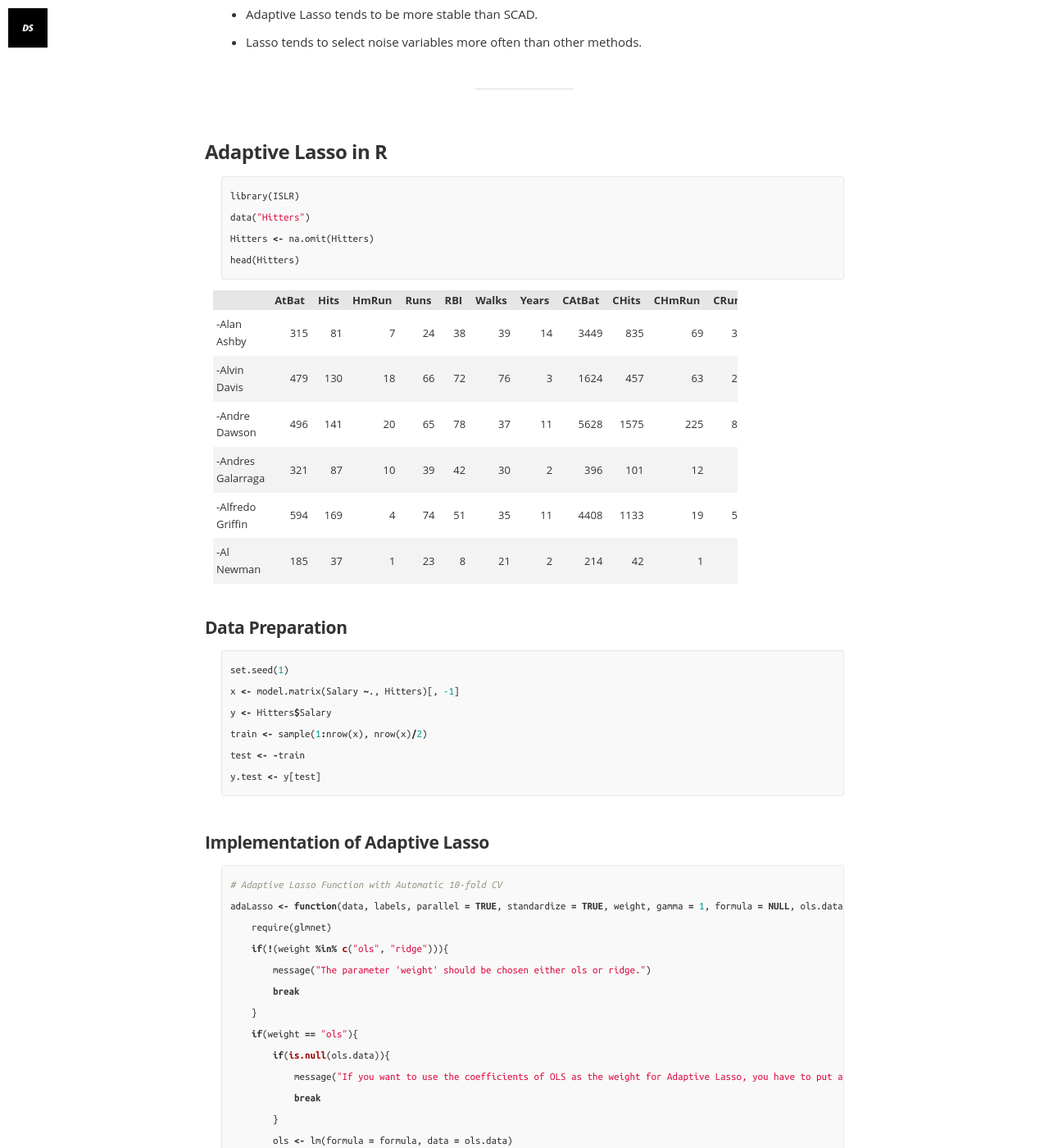
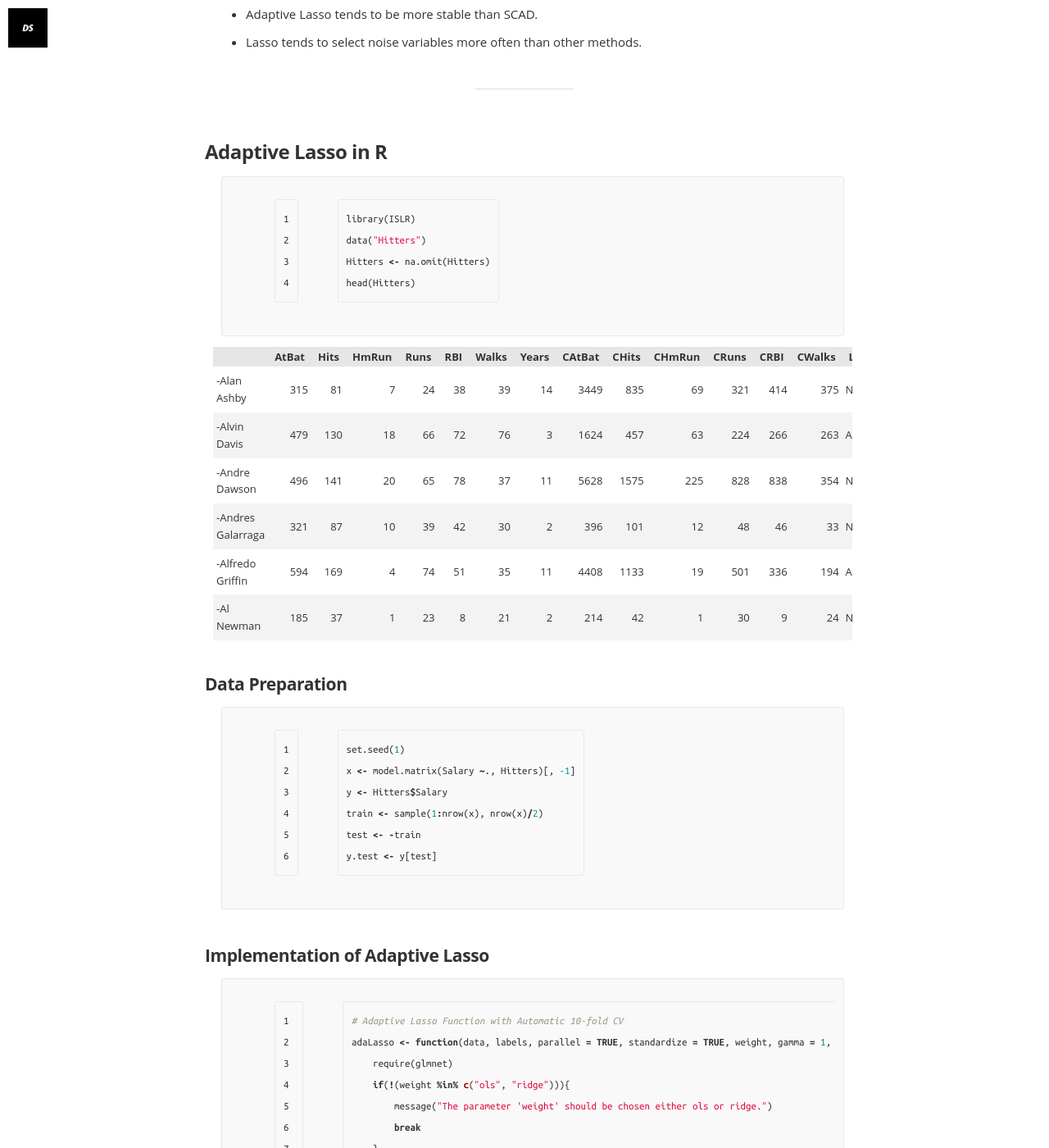
Before and after one commit to otzslayer/deprecated-blog, a Jekyll site: the page built from _posts/machine_learning/2016-12-20-adaptive-lasso.md, in a window 1280 px wide and 1400 px high, scrolled down 5290 px. Shown: the whole window at 82% size. Built offline with Jekyll 4.4.1, drawn with Linux system fonts in a browser that asks for light colours; nearby versions of some CDN libraries; some web fonts are replaced; library files that are not in the unit come from our copies; formulas are drawn with MathJax 3; some of the changed text lies outside the part shown.

Commit message:
Line Number Test

```diff
--- a/_posts/machine_learning/2016-12-20-adaptive-lasso.md
+++ b/_posts/machine_learning/2016-12-20-adaptive-lasso.md
@@ -107,7 +107,7 @@ Tuning parameter인 $\lambda$는 CV에 의해 적절한 값으로 설정되는
 #### Adaptive Lasso in R
 
 
-{% highlight r %}
+{% highlight r linenos %}
 library(ISLR)
 data("Hitters")
 Hitters <- na.omit(Hitters)
@@ -128,7 +128,7 @@ head(Hitters)
 ##### Data Preparation
 
 
-{% highlight r %}
+{% highlight r linenos %}
 set.seed(1)
 x <- model.matrix(Salary ~., Hitters)[, -1]
 y <- Hitters$Salary
@@ -140,7 +140,7 @@ y.test <- y[test]
 ##### Implementation of Adaptive Lasso
 
 
-{% highlight r %}
+{% highlight r linenos %}
 # Adaptive Lasso Function with Automatic 10-fold CV
 adaLasso <- function(data, labels, parallel = TRUE, standardize = TRUE, weight, gamma = 1, formula = NULL, ols.data = NULL, lambda = NULL, seed = 1){
     require(glmnet)
@@ -175,6 +175,6 @@ adaLasso <- function(data, labels, parallel = TRUE, standardize = TRUE, weight,
 {% endhighlight %}
 
 
-{% highlight r %}
+{% highlight r linenos %}
 adalasso <- adaLasso(data = x[train, ], labels = y[train], weight = "ridge", gamma = 1, seed = 1)
 {% endhighlight %}
--- a/_sass/_table.scss
+++ b/_sass/_table.scss
@@ -9,7 +9,6 @@ table {
   border-collapse: collapse;
   margin-right: auto;
   overflow-x: auto;
-  width: 80%;
 }
 
 table th {
```
